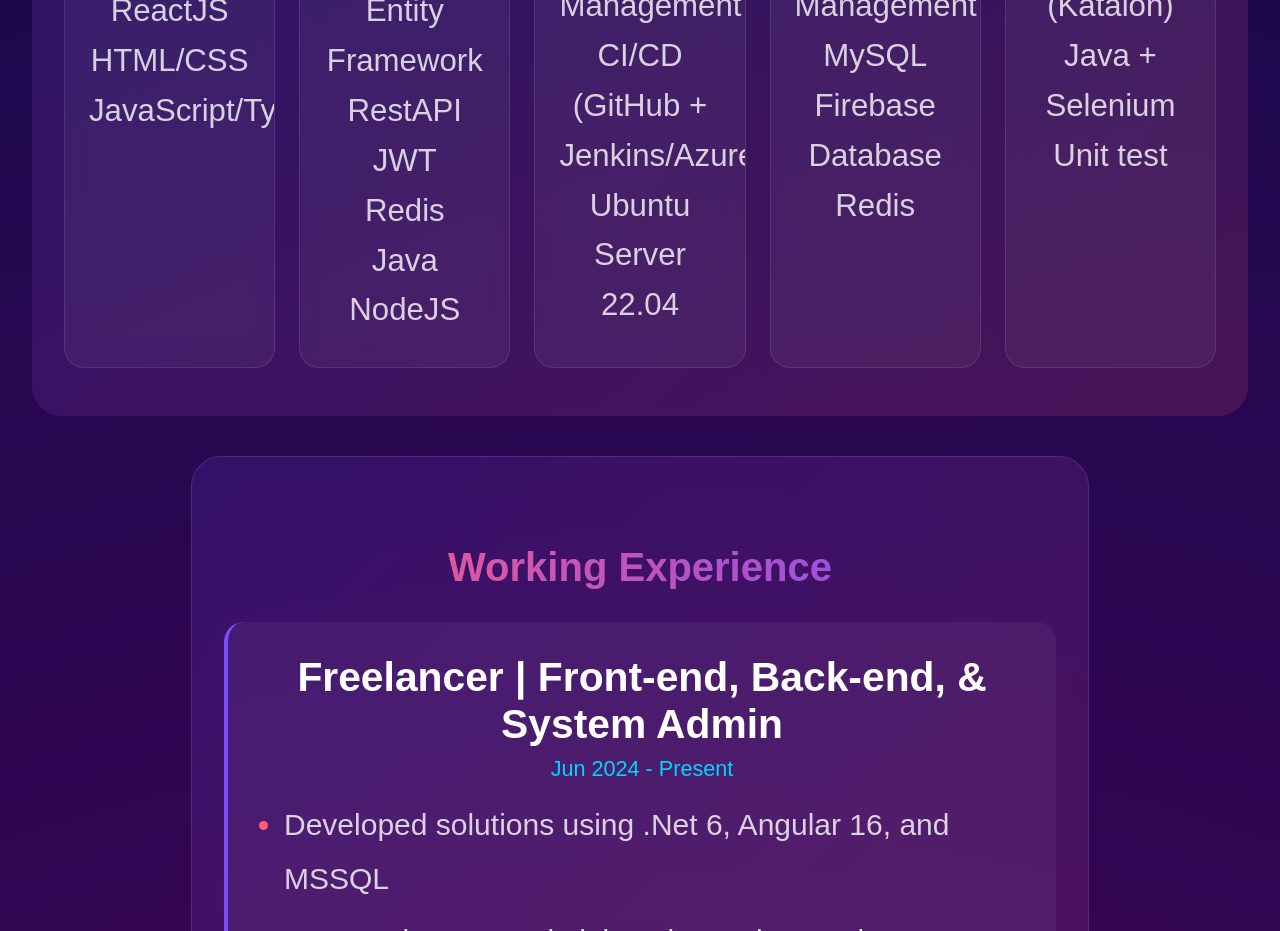
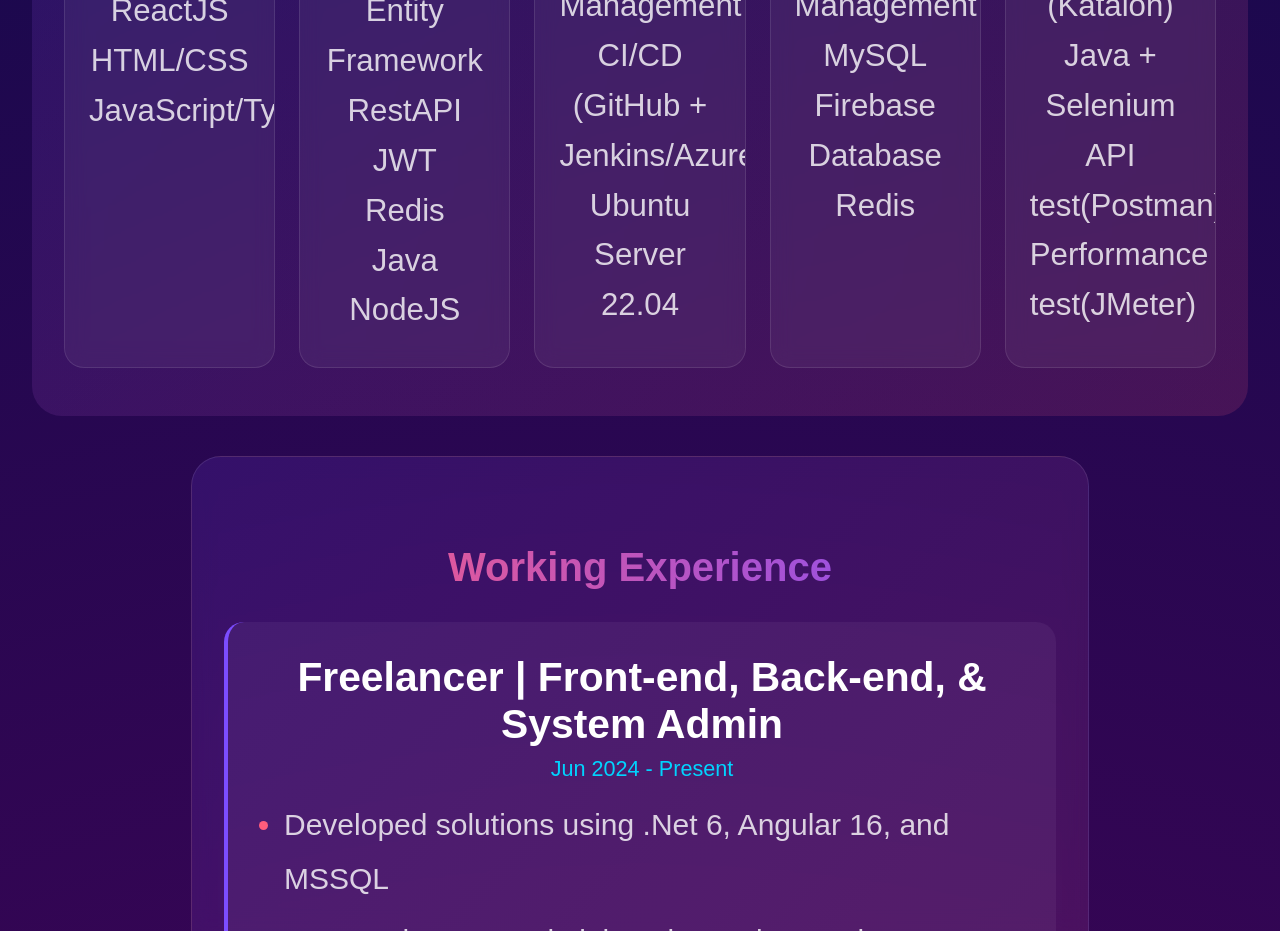
Before and after one commit to TuongTLC/TuongtlcCom, an Angular app: page / in a window 1280 px wide. Shown: the part 1220-2151 px from the top of the page. Built offline with nearby package versions, Linux system fonts and the light colour scheme.

Commit message:
Update app.html

```diff
--- a/src/app/pages/app.html
+++ b/src/app/pages/app.html
@@ -19,12 +19,13 @@
       <button class="glow-btn" (click)="scrollToElement('contact')">Contact information</button>
     </div>
     <div class="links">
-      <img src="/assets/github.png" alt="Github logo" (click)="goToWebsite('https://github.com/tuongtlc')"/>
-      <img src="/assets/linkedin.png" alt="Github logo" (click)="goToWebsite('https://www.linkedin.com/in/tuongtrinh2402/')"/>
+      <img src="/assets/github.png" alt="Github logo" (click)="goToWebsite('https://github.com/tuongtlc')" />
+      <img src="/assets/linkedin.png" alt="Github logo"
+        (click)="goToWebsite('https://www.linkedin.com/in/tuongtrinh2402/')" />
     </div>
 
     <div class="scroll-down" (click)="scrollToElement('expertise')">
-      <img src="/assets/scrolling.png" alt="Scrolling indicator"/>
+      <img src="/assets/scrolling.png" alt="Scrolling indicator" />
       <p>Scroll down</p>
     </div>
 
@@ -67,7 +68,8 @@
       <h3>Testing</h3>
       <p>Automation Testing (Katalon)</p>
       <p>Java + Selenium</p>
-      <p>Unit test</p>
+      <p>API test(Postman)</p>
+      <p>Performance test(JMeter)</p>
     </div>
   </div>
   <div class="experience">
@@ -181,4 +183,4 @@
   <button class="back-to-top" (click)="scrollToTop()" title="Back to Top">
     ↑
   </button>
-  <router-outlet/>
+  <router-outlet />
```
